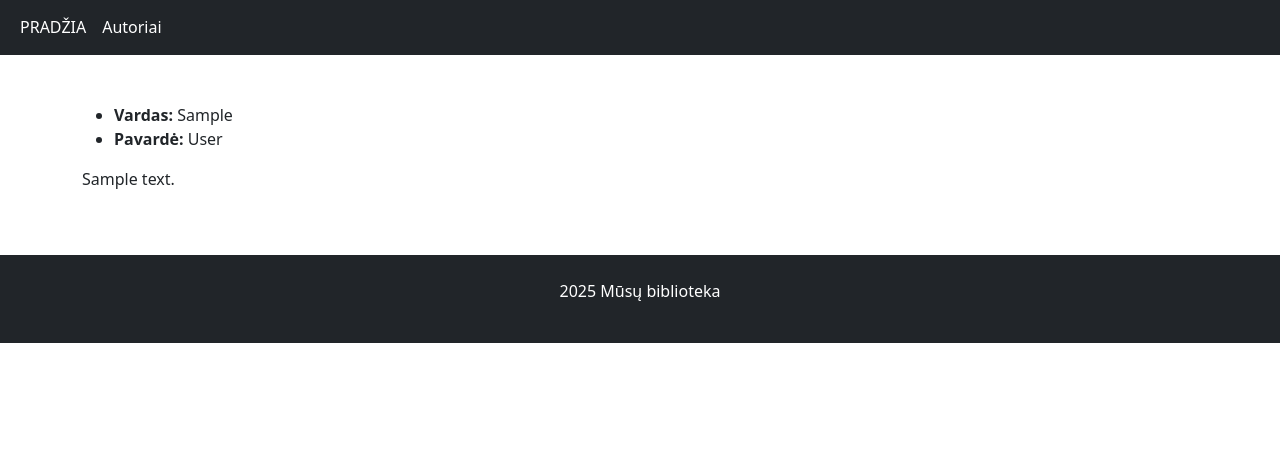
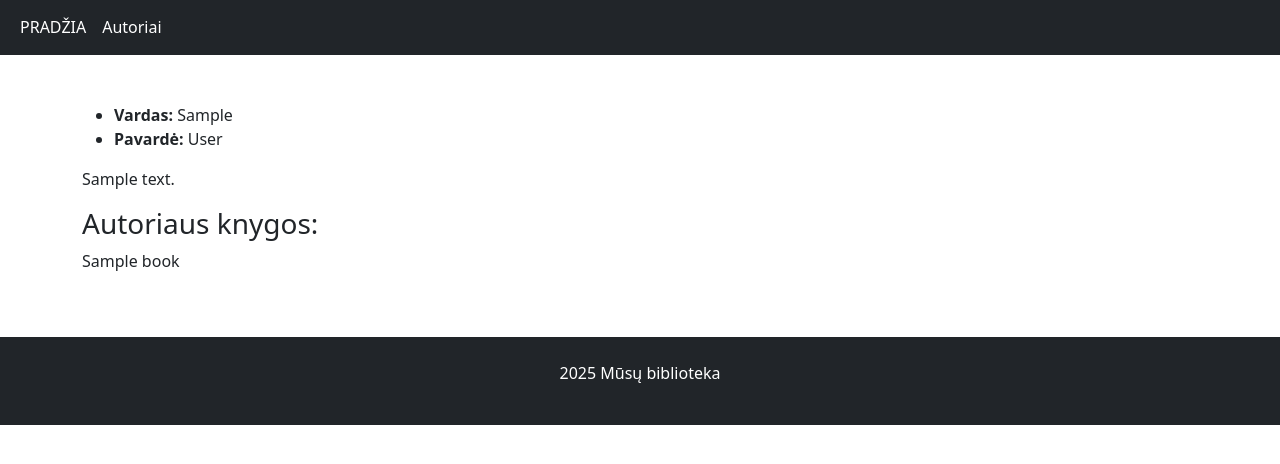
Before and after one commit to DonatasNoreika/library_20250818, a Django app: page /authors/1 in a window 1280 px wide. Shown: the part 193-657 px from the top of the page. Run offline with Django 5.2, Linux system fonts and the light colour scheme; tables that the repository leaves empty hold one stand-in row (values such as "Sample post").

Commit message:
5: Prie autoriaus rodomos ir jo knygos

```diff
--- a/mysite/library/templates/author.html
+++ b/mysite/library/templates/author.html
@@ -8,4 +8,10 @@
     <li><strong>Pavardė: </strong>{{ author.last_name }}</li>
 </ul>
 <p>{{ author.description }}</p>
+<h3>Autoriaus knygos:</h3>
+{% for book in author.books.all %}
+<p>{{ book.title }}</p>
+{% empty %}
+<p>Knygų nėra</p>
+{% endfor %}
 {% endblock %}
```
